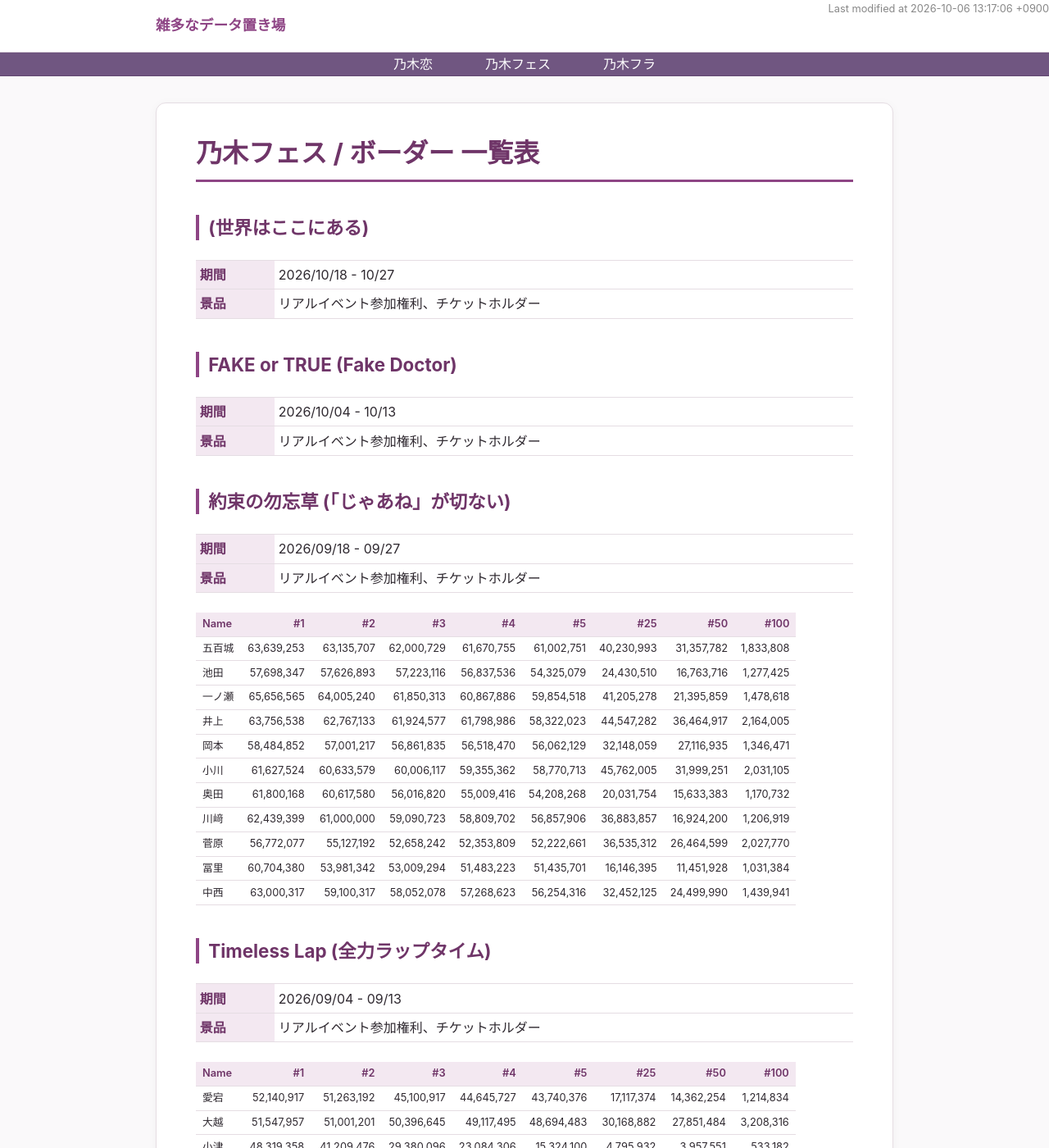
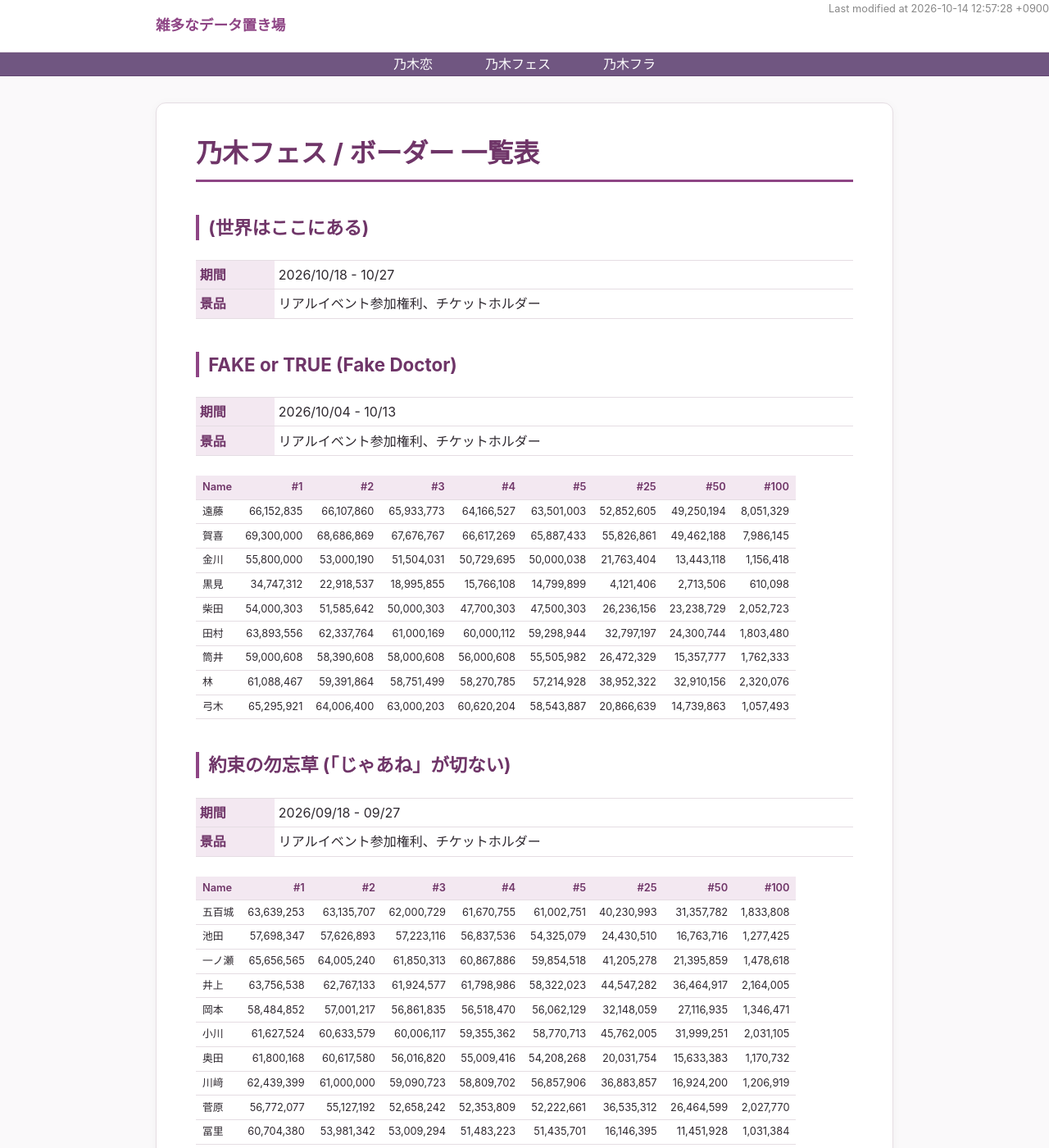
Before and after one commit to snnskk26/misc_data, a Jekyll site: the page built from nogifes/border_table.md, in a window 1280 px wide and 1400 px high. Shown: the whole window at 82% size. Built offline with Jekyll 4.4.1, drawn with Linux system fonts in a browser that asks for light colours; comment, search, counter and statistics services are not loaded.

Commit message:
Add nogifes 4th member real event result

```diff
--- a/nogifes/border_table.md
+++ b/nogifes/border_table.md
@@ -1,7 +1,7 @@
 ---
 layout: default
 title: 乃木フェス / ボーダー 一覧表
-last_modified_at: 2026-10-06T13:17:06+09:00
+last_modified_at: 2026-10-14T12:57:28+09:00
 ---
 
 <time class="post-modified" datetime="{{ page.last_modified_at }}">
@@ -21,6 +21,18 @@ Last modified at {{ page.last_modified_at }}
   <dt>期間</dt><dd>2026/10/04 - 10/13</dd>
   <dt>景品</dt><dd>リアルイベント参加権利、チケットホルダー</dd>
 </dl>
+
+| Name   |         #1 |         #2 |         #3 |         #4 |         #5 |        #25 |        #50 |      #100 |
+|:-------|-----------:|-----------:|-----------:|-----------:|-----------:|-----------:|-----------:|----------:|
+| 遠藤     | 66,152,835 | 66,107,860 | 65,933,773 | 64,166,527 | 63,501,003 | 52,852,605 | 49,250,194 | 8,051,329 |
+| 賀喜     | 69,300,000 | 68,686,869 | 67,676,767 | 66,617,269 | 65,887,433 | 55,826,861 | 49,462,188 | 7,986,145 |
+| 金川     | 55,800,000 | 53,000,190 | 51,504,031 | 50,729,695 | 50,000,038 | 21,763,404 | 13,443,118 | 1,156,418 |
+| 黒見     | 34,747,312 | 22,918,537 | 18,995,855 | 15,766,108 | 14,799,899 |  4,121,406 |  2,713,506 |   610,098 |
+| 柴田     | 54,000,303 | 51,585,642 | 50,000,303 | 47,700,303 | 47,500,303 | 26,236,156 | 23,238,729 | 2,052,723 |
+| 田村     | 63,893,556 | 62,337,764 | 61,000,169 | 60,000,112 | 59,298,944 | 32,797,197 | 24,300,744 | 1,803,480 |
+| 筒井     | 59,000,608 | 58,390,608 | 58,000,608 | 56,000,608 | 55,505,982 | 26,472,329 | 15,357,777 | 1,762,333 |
+| 林      | 61,088,467 | 59,391,864 | 58,751,499 | 58,270,785 | 57,214,928 | 38,952,322 | 32,910,156 | 2,320,076 |
+| 弓木     | 65,295,921 | 64,006,400 | 63,000,203 | 60,620,204 | 58,543,887 | 20,866,639 | 14,739,863 | 1,057,493 |
 
 ## 約束の勿忘草 (「じゃあね」が切ない)
 
```
Also changed, not shown: nogifes/border_mean.html (+2 -2 lines).
